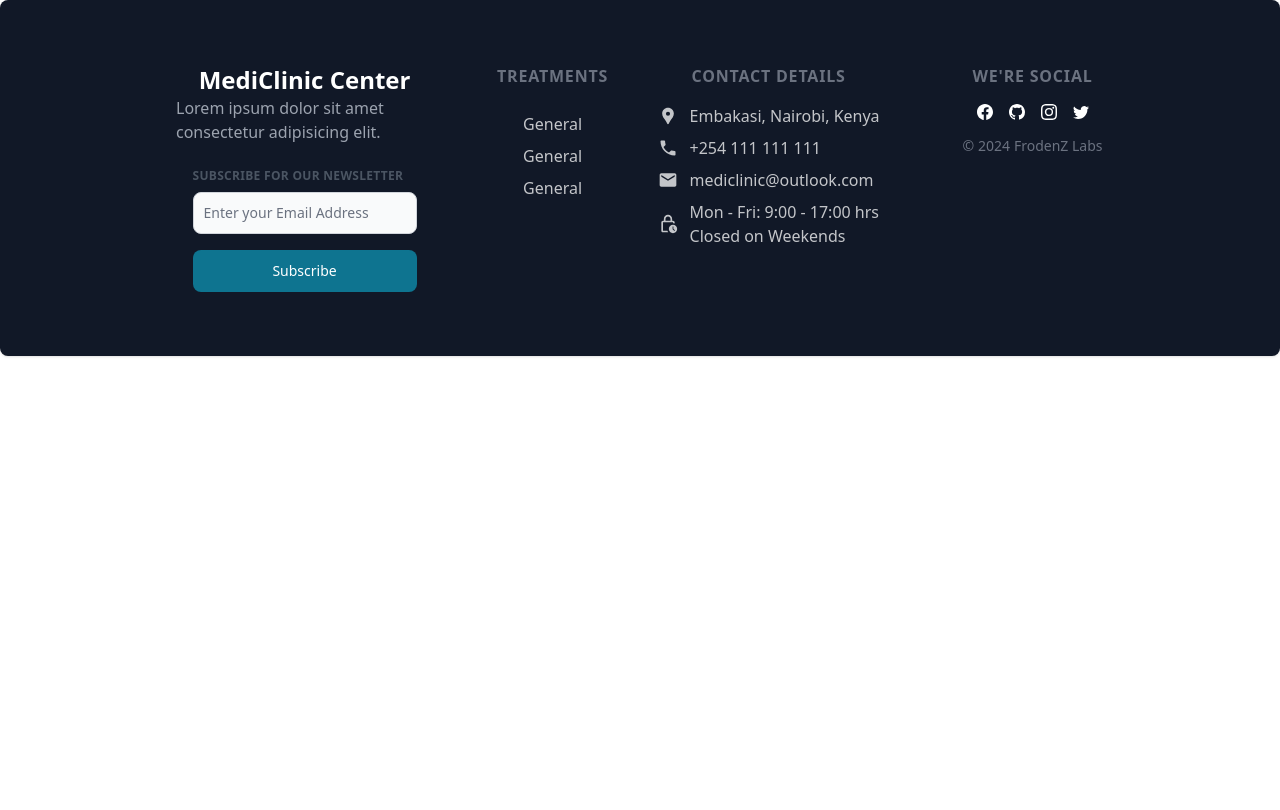
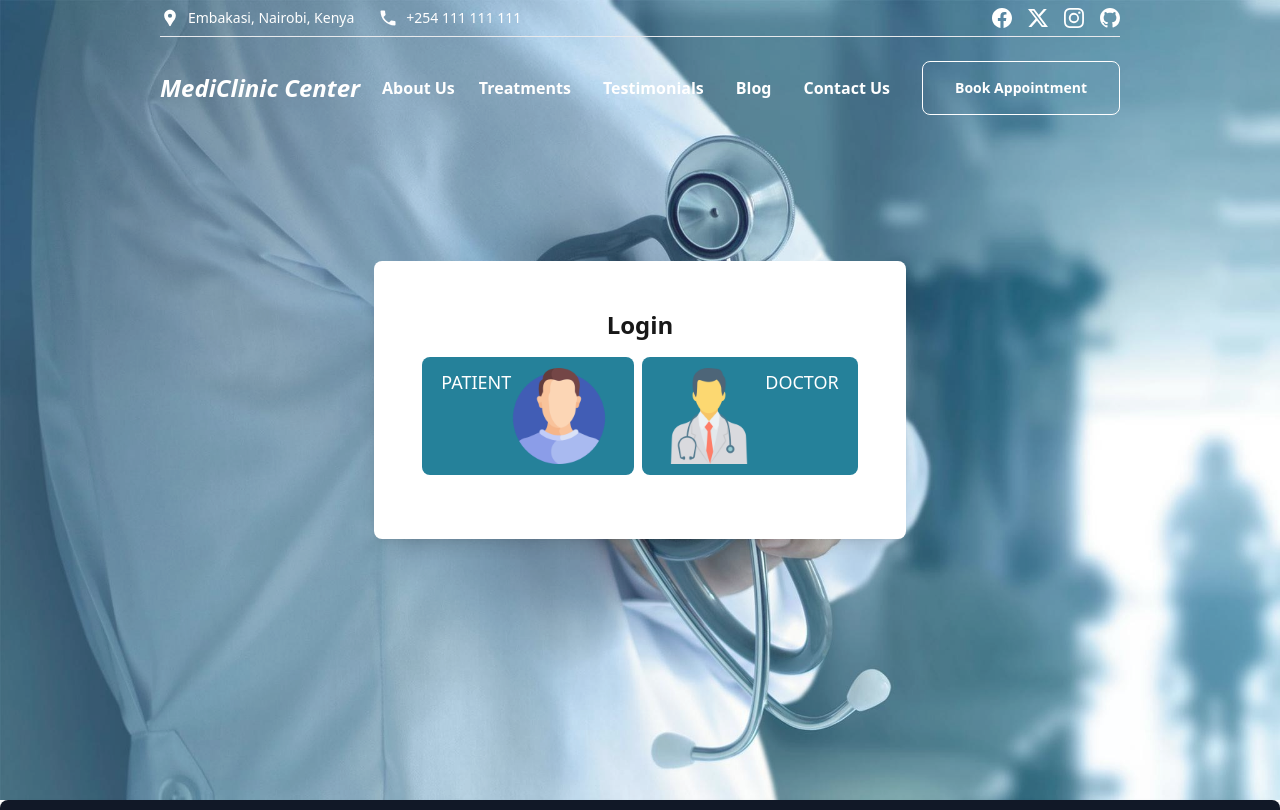
Before and after one commit to Dispenser254/Telemedicine-App, a React (Vite) app in the folder client/: page /login in a window 1280 px wide. Shown: the top 810 px of the page. Built offline with nearby package versions, Linux system fonts and the light colour scheme.

Commit message:
Added Login page Ui

```diff
--- a/client/src/App.jsx
+++ b/client/src/App.jsx
@@ -2,8 +2,8 @@ import { BrowserRouter, Routes, Route } from "react-router-dom";
 import { ToastContainer } from "react-toastify";
 import "react-toastify/dist/ReactToastify.css";
 import HomePage from "./pages/HomePage";
-import FooterPage from "./components/FooterPage";
 import LandingPage from "./pages/LandingPage";
+import LoginPage from "./pages/LoginPage";
 
 const App = () => {
   return (
@@ -12,10 +12,10 @@ const App = () => {
       <Routes>
         <Route path="/" element={<HomePage />} />
         <Route path="/landing-page" element={<LandingPage />} />
+        <Route path="/login" element={<LoginPage />} />
       </Routes>
-      <FooterPage />
     </BrowserRouter>
   );
-}
+};
 
-export default App
+export default App;
--- a/client/src/pages/LandingPage.jsx
+++ b/client/src/pages/LandingPage.jsx
@@ -1,24 +1,28 @@
 import { Link } from "react-router-dom";
 import backgroundImage from "/images/homepage.jpg";
 import { Button } from "flowbite-react";
+import NavbarPage from "../components/NavbarPage";
+import FooterPage from "../components/FooterPage";
 
 const LandingPage = () => {
   return (
+    <>
       <div
-      className="min-h-screen flex items-center opacity-80 justify-center"
+        className="min-h-screen flex items-center opacity-90 justify-center"
         style={{
           backgroundImage: `url(${backgroundImage})`,
           backgroundSize: "cover",
         }}
       >
-      <div className="mx-auto p-8 bg-white rounded-lg shadow-lg max-w-lg">
-        <h1 className="text-4xl font-bold text-center mb-4">
-          Welcome to MediClinic
+        <NavbarPage />
+        <div className="md:mx-auto mx-4 p-8 md:p-16 bg-white rounded-lg shadow-lg max-w-xl">
+          <h1 className="text-xl sm:text-2xl md:text-4xl font-bold text-center mb-4">
+            Welcome to MediClinic Center
           </h1>
-        <p className="text-lg text-center text-gray-700 mb-8">
+          <p className="text-base sm:text-lg md:text-xl text-center text-gray-700 mb-8">
             We provide high-quality healthcare services for patients worldwide.
           </p>
-        <div className="flex justify-center space-x-4">
+          <div className="flex flex-col md:flex-row items-center md:justify-center gap-4 md:space-x-4">
             <Link to={"/login"}>
               <Button className="bg-green-500 font-semibold hover:bg-green-700">
                 Sign Up/Login
@@ -32,6 +36,8 @@ const LandingPage = () => {
           </div>
         </div>
       </div>
+      <FooterPage />
+    </>
   );
 };
 
--- /dev/null
+++ b/client/src/pages/LoginPage.jsx
@@ -0,0 +1,115 @@
+import { Button, Label, Modal, TextInput } from "flowbite-react";
+import FooterPage from "../components/FooterPage";
+import NavbarPage from "../components/NavbarPage";
+import backgroundImage from "/images/homepage.jpg";
+import { useState } from "react";
+import doctorIcon from "/images/doctorIcon.png";
+import patientIcon from "/images/patientIcon.png";
+import { Link } from "react-router-dom";
+import { FaExclamation } from "react-icons/fa";
+
+const LoginPage = () => {
+  const [userType, setUserType] = useState("");
+  const [showModal, setShowModal] = useState(false);
+
+  const handleUserTypeSelect = (type) => {
+    setUserType(type);
+  };
+
+  const handleCloseModal = () => {
+    setShowModal(false);
+  };
+
+  return (
+    <>
+      <div
+        className="min-h-screen flex items-center opacity-90 justify-center"
+        style={{
+          backgroundImage: `url(${backgroundImage})`,
+          backgroundSize: "cover",
+        }}
+      >
+        <NavbarPage />
+        <div className="md:mx-auto mx-4 p-8 md:p-12 bg-white rounded-lg shadow-lg max-w-2xl">
+          {userType === "" ? (
+            <div className="flex flex-col items-center justify-center">
+              <h2 className="text-2xl font-bold mb-4">Login</h2>
+              <div className="flex justify-center mb-4 gap-2">
+                <Button
+                  onClick={() => handleUserTypeSelect("patient")}
+                  className="flex flex-col"
+                >
+                  <span className="text-xs md:text-lg uppercase">Patient</span>
+                  <img
+                    src={patientIcon}
+                    alt="Patient"
+                    className="mr-2 h-12 w-12 md:h-24 md:w-24"
+                  />
+                </Button>
+                <Button
+                  onClick={() => handleUserTypeSelect("doctor")}
+                  className="flex items-center"
+                >
+                  <img
+                    src={doctorIcon}
+                    alt="Doctor"
+                    className="mr-2 h-12 w-12 md:h-24 md:w-24"
+                  />
+                  <span className="text-xs md:text-lg uppercase">Doctor</span>
+                </Button>
+              </div>
+            </div>
+          ) : (
+            <div className="flex flex-col md:flex-row items-center justify-center">
+              <div className="flex flex-col">
+                <img
+                  src={userType === "doctor" ? doctorIcon : patientIcon}
+                  alt="Login"
+                  className="w-32 h-32 mb-4 rounded-full"
+                />
+                <h2 className="text-2xl font-bold mb-4">Login as {userType}</h2>
+              </div>
+              <div className="flex flex-col pl-4">
+                <form className="w-full flex flex-col gap-2">
+                  <div>
+                    <Label>Username</Label>
+                    <TextInput id="username" placeholder="Username" />
+                  </div>
+                  <div>
+                    <Label>Password</Label>
+                    <TextInput id="password" placeholder="Password" />
+                  </div>
+                  <Button type="submit" className="hover:bg-blue-600">
+                    Login
+                  </Button>
+                </form>
+                {userType === "patient" && (
+                  <div className="mt-4 text-center">
+                    <p className="text-gray-700">New Patient?</p>
+                    <Link
+                      to={"/signup"}
+                      className="font-semibold text-blue-500 hover:text-blue-600"
+                    >
+                      Sign up here
+                    </Link>
+                  </div>
+                )}
+              </div>
+            </div>
+          )}
+        </div>
+
+        <Modal
+          showModal={showModal}
+          setShowModal={setShowModal}
+          title="Error"
+          onClose={handleCloseModal}
+          icon={FaExclamation}
+        />
+      </div>
+      <FooterPage />
+    </>
+  );
+};
+
+export default LoginPage;
```
Lines whose indentation alone changed are shown as unchanged.
